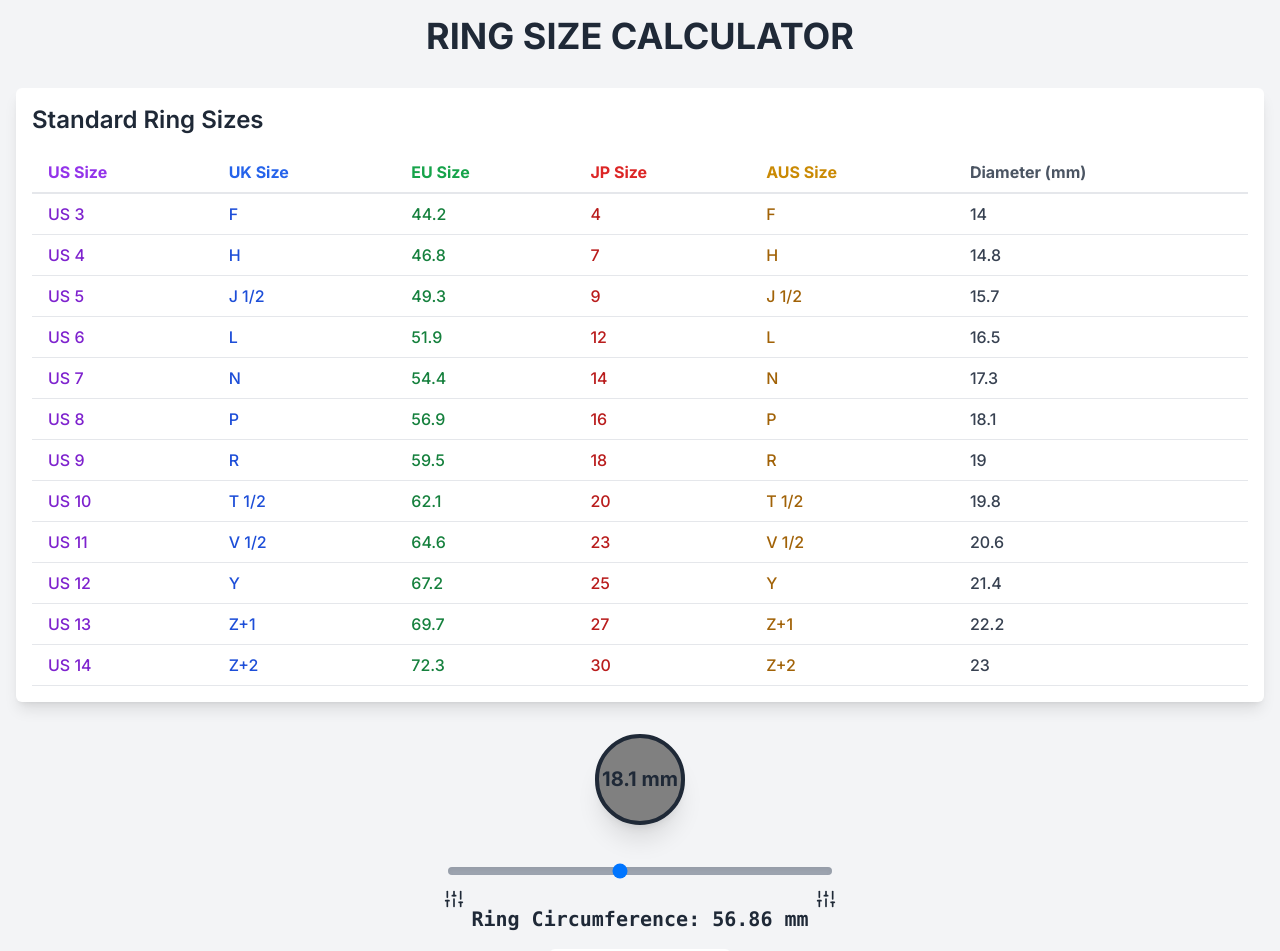
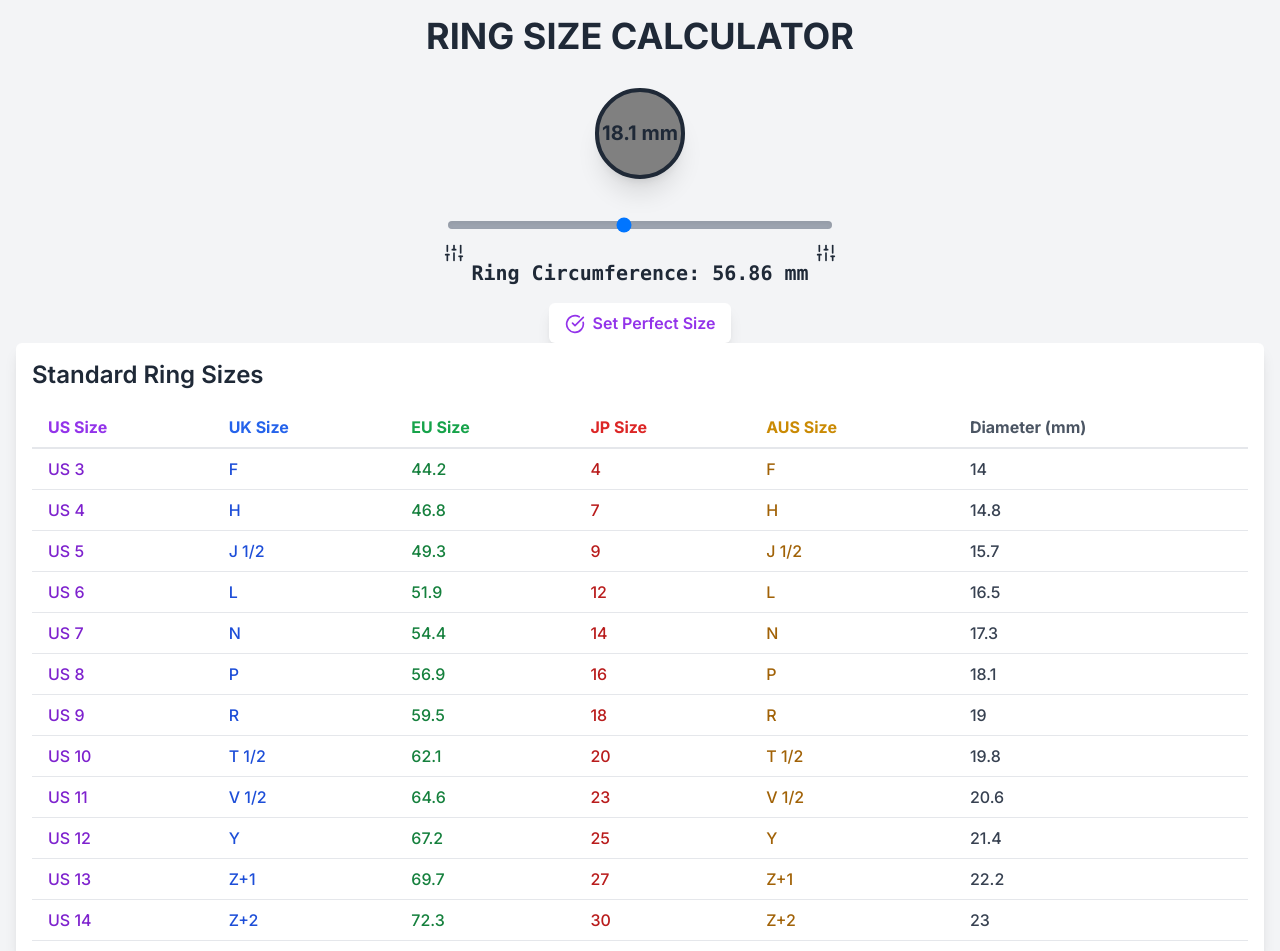
Before and after one commit to zabi076/RingSizeCalculator, a Next.js app: page / in a window 1280 px wide. Shown: the top 951 px of the page. Built offline with nearby package versions, Linux system fonts and the light colour scheme.

Commit message:
touch system updated

```diff
--- a/src/app/components/RingSliderPage.tsx
+++ b/src/app/components/RingSliderPage.tsx
@@ -21,11 +21,13 @@ const RingSlider = () => {
   };
 
   const handleTouchMove = (e: React.TouchEvent<HTMLInputElement>) => {
+    e.preventDefault(); // Prevent scrolling while sliding
     const touch = e.touches[0];
     const slider = e.currentTarget;
     const rect = slider.getBoundingClientRect();
     const newSize = ((touch.clientX - rect.left) / rect.width) * (23 - 14) + 14;
-    setSize(Math.min(Math.max(newSize, 14), 23));
+    const clampedSize = Math.min(Math.max(newSize, 14), 23);
+    handleSizeChange(parseFloat(clampedSize.toFixed(1)));
   };
 
   const calculateRingSize = (diameter: number) => {
@@ -40,7 +42,7 @@ const RingSlider = () => {
           style={{ width: `${size * 5}px`, height: `${size * 5}px`, backgroundColor: 'gray' }}
         ></div>
         <div className="absolute inset-0 flex items-center justify-center text-gray-800 font-bold text-xl">
-          {size} mm
+          {size.toFixed(1)} mm
         </div>
       </div>
 
@@ -49,9 +51,11 @@ const RingSlider = () => {
           type="range"
           min="14"
           max="23"
+          step="0.1"
           value={size}
-          onChange={(e) => handleSizeChange(Number(e.target.value))}
+          onChange={(e) => handleSizeChange(parseFloat(e.target.value))}
           onTouchMove={handleTouchMove}
+          onTouchStart={(e) => e.preventDefault()} // Prevent scrolling on touch start
           className="w-full h-2 bg-gray-400 rounded-lg appearance-none cursor-pointer shadow-inner"
         />
         <div className="relative mt-2">
--- a/src/app/page.tsx
+++ b/src/app/page.tsx
@@ -10,9 +10,9 @@ const RingSizeCalculator = () => {
       <h1 className="text-2xl sm:text-3xl md:text-4xl font-bold text-gray-800 text-center">
           RING SIZE CALCULATOR</h1>
       </div>
+      <RingSlider />
+      <SizeChart />
 
-      <SizeChart />
-      <RingSlider />
     </div>
   );
 };
```
